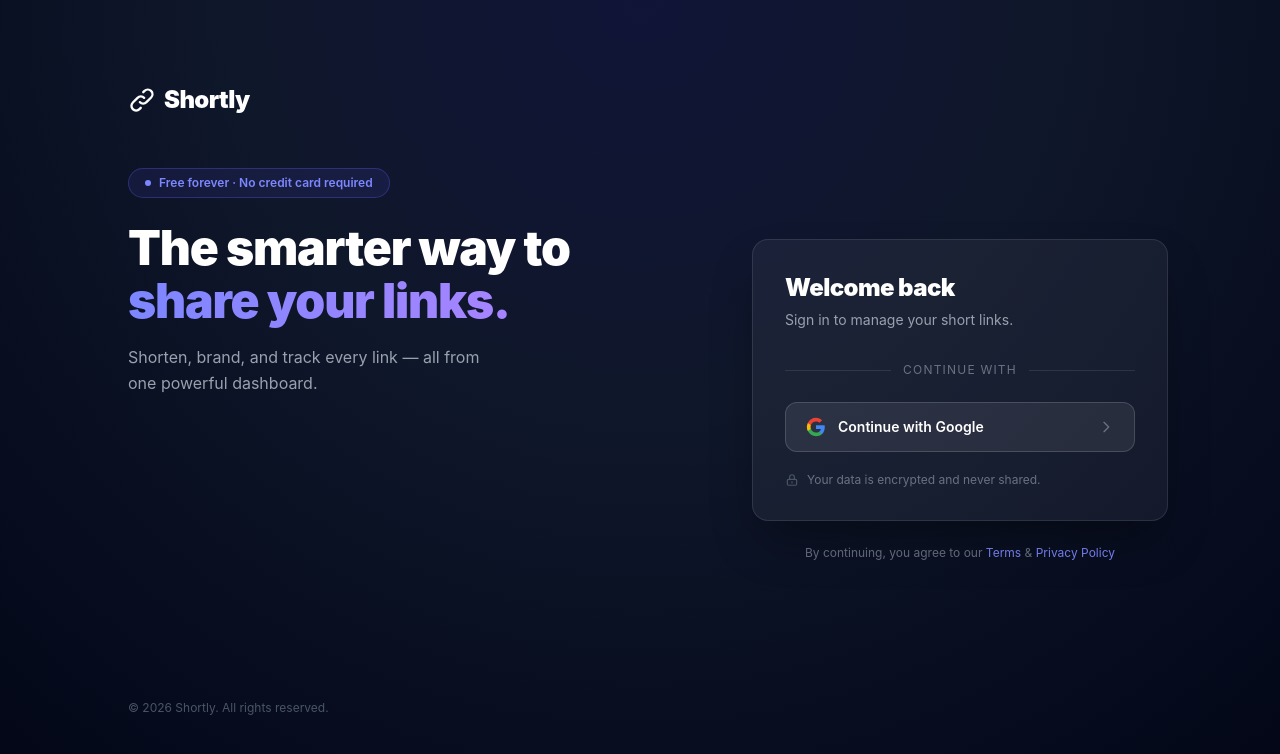
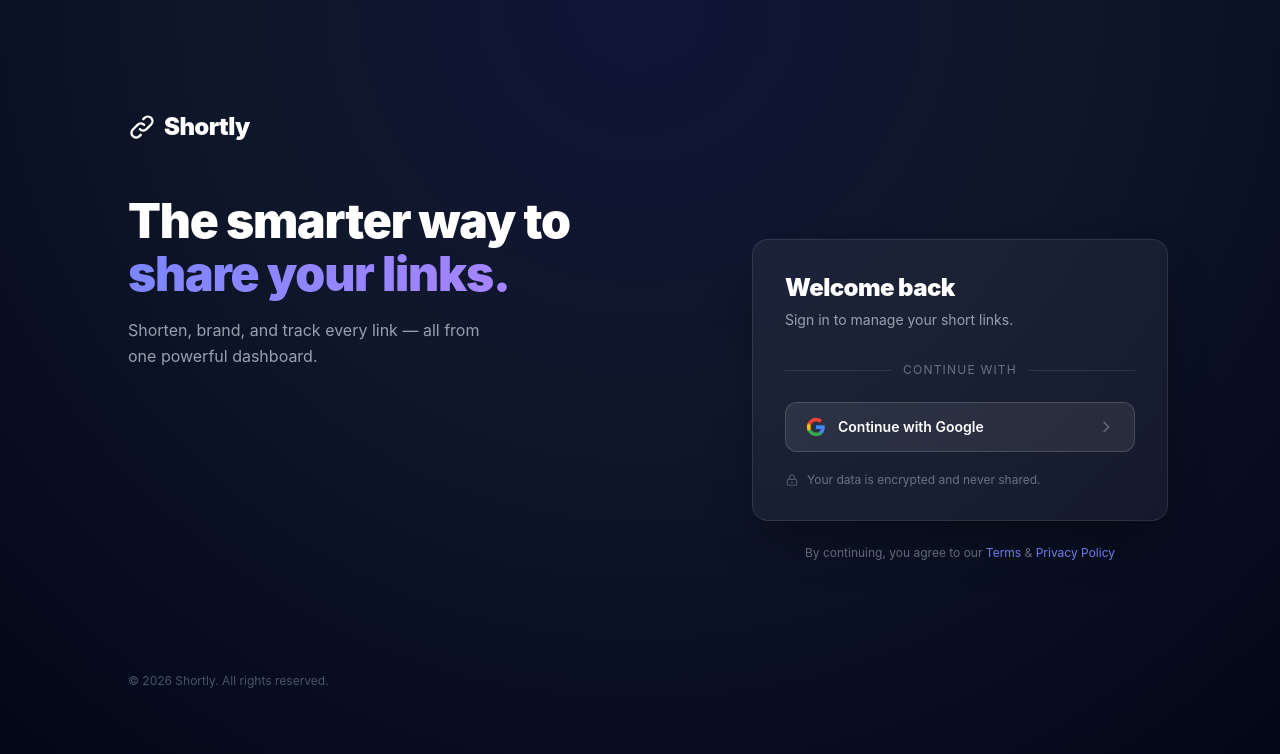
Before and after one commit to deba608/url_shortner, a React (Vite) app in the folder frontend/: page /login in a window 1280 px wide. Shown: the top 754 px of the page. Built offline with nearby package versions, Linux system fonts and the light colour scheme; no server answers.

Commit message:
Remove Free forever banner from Login page

```diff
--- a/frontend/src/pages/Login.jsx
+++ b/frontend/src/pages/Login.jsx
@@ -108,10 +108,7 @@ export default function Login() {
 
           <div className="flex flex-col gap-10 mt-12 mb-12">
             <div>
-              <div className="inline-flex items-center gap-2 rounded-full border border-indigo-500/30 bg-indigo-500/10 px-4 py-1.5 text-xs font-semibold text-indigo-400 mb-6">
-                <span className="h-1.5 w-1.5 rounded-full bg-indigo-400 animate-pulse" />
-                Free forever · No credit card required
-              </div>
+
               <h2 className="text-4xl xl:text-5xl font-black leading-[1.1] tracking-tight text-white">
                 The smarter way to<br />
                 <span className="bg-gradient-to-r from-indigo-400 to-violet-400 bg-clip-text text-transparent">
```
